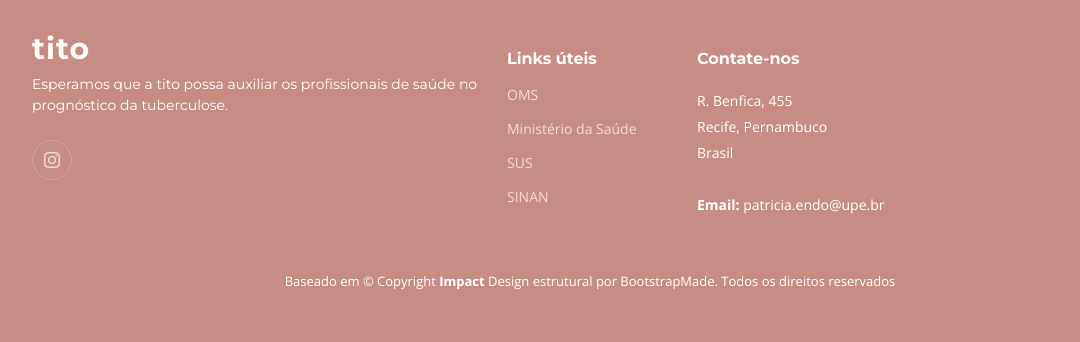
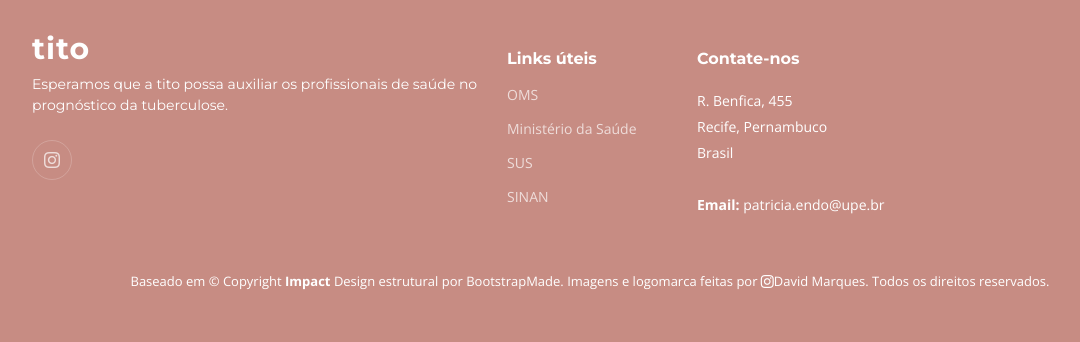
Before and after one commit to maiconlino/deeptubplusplus, a Flask app: page /prognostico in a window 1280 px wide. Shown: the part 1304-1646 px from the top of the page, without its empty margins (50-1130 px from the left). Run offline with Flask 3, Linux system fonts and the light colour scheme; parts of the project's set-up code (start-up, migrations or seed data) failed here and were passed over; some libraries are stand-ins or nearby versions.

Commit message:
Copyright

```diff
--- a/templates/artigospublicados.html
+++ b/templates/artigospublicados.html
@@ -238,7 +238,7 @@
 
     <div class="container mt-4">
         <div class="copyright credits">
-          Baseado em &copy; Copyright <strong><span>Impact</span></strong> Design estrutural por <a href="https://bootstrapmade.com/">BootstrapMade</a>. Todos os direitos reservados
+          Baseado em &copy; Copyright <strong><span>Impact</span></strong> Design estrutural por <a href="https://bootstrapmade.com/" target="_blank">BootstrapMade</a>. Imagens e logomarca feitas por <a href="https://www.instagram.com/davidmarquesart/" class="instagram" target="_blank"><i class="bi bi-instagram"></i>David Marques</a>. Todos os direitos reservados.
         </div>
       </div>
 
--- a/templates/index.html
+++ b/templates/index.html
@@ -443,7 +443,7 @@
 
     <div class="container mt-4">
       <div class="copyright credits">
-        Baseado em &copy; Copyright <strong><span>Impact</span></strong> Design estrutural por <a href="https://bootstrapmade.com/" target="_blank">BootstrapMade</a>. Imagens e logomarca feitas por <a href="#" target="_blank">David Marques</a>. Todos os direitos reservados.
+        Baseado em &copy; Copyright <strong><span>Impact</span></strong> Design estrutural por <a href="https://bootstrapmade.com/" target="_blank">BootstrapMade</a>. Imagens e logomarca feitas por <a href="https://www.instagram.com/davidmarquesart/" class="instagram" target="_blank"><i class="bi bi-instagram"></i>David Marques</a>. Todos os direitos reservados.
       </div>
     </div>
 
--- a/templates/prognostico.html
+++ b/templates/prognostico.html
@@ -395,7 +395,7 @@ function submeterFormulario() {
 
     <div class="container mt-4">
         <div class="copyright credits">
-          Baseado em &copy; Copyright <strong><span>Impact</span></strong> Design estrutural por <a href="https://bootstrapmade.com/">BootstrapMade</a>. Todos os direitos reservados
+          Baseado em &copy; Copyright <strong><span>Impact</span></strong> Design estrutural por <a href="https://bootstrapmade.com/" target="_blank">BootstrapMade</a>. Imagens e logomarca feitas por <a href="https://www.instagram.com/davidmarquesart/" class="instagram" target="_blank"><i class="bi bi-instagram"></i>David Marques</a>. Todos os direitos reservados.
         </div>
       </div>
 
--- a/templates/resultado_prognostico.html
+++ b/templates/resultado_prognostico.html
@@ -194,7 +194,7 @@
 
     <div class="container mt-4">
         <div class="copyright credits">
-          Baseado em &copy; Copyright <strong><span>Impact</span></strong> Design estrutural por <a href="https://bootstrapmade.com/">BootstrapMade</a>. Todos os direitos reservados
+          Baseado em &copy; Copyright <strong><span>Impact</span></strong> Design estrutural por <a href="https://bootstrapmade.com/" target="_blank">BootstrapMade</a>. Imagens e logomarca feitas por <a href="https://www.instagram.com/davidmarquesart/" class="instagram" target="_blank"><i class="bi bi-instagram"></i>David Marques</a>. Todos os direitos reservados.
         </div>
       </div>
 
```
